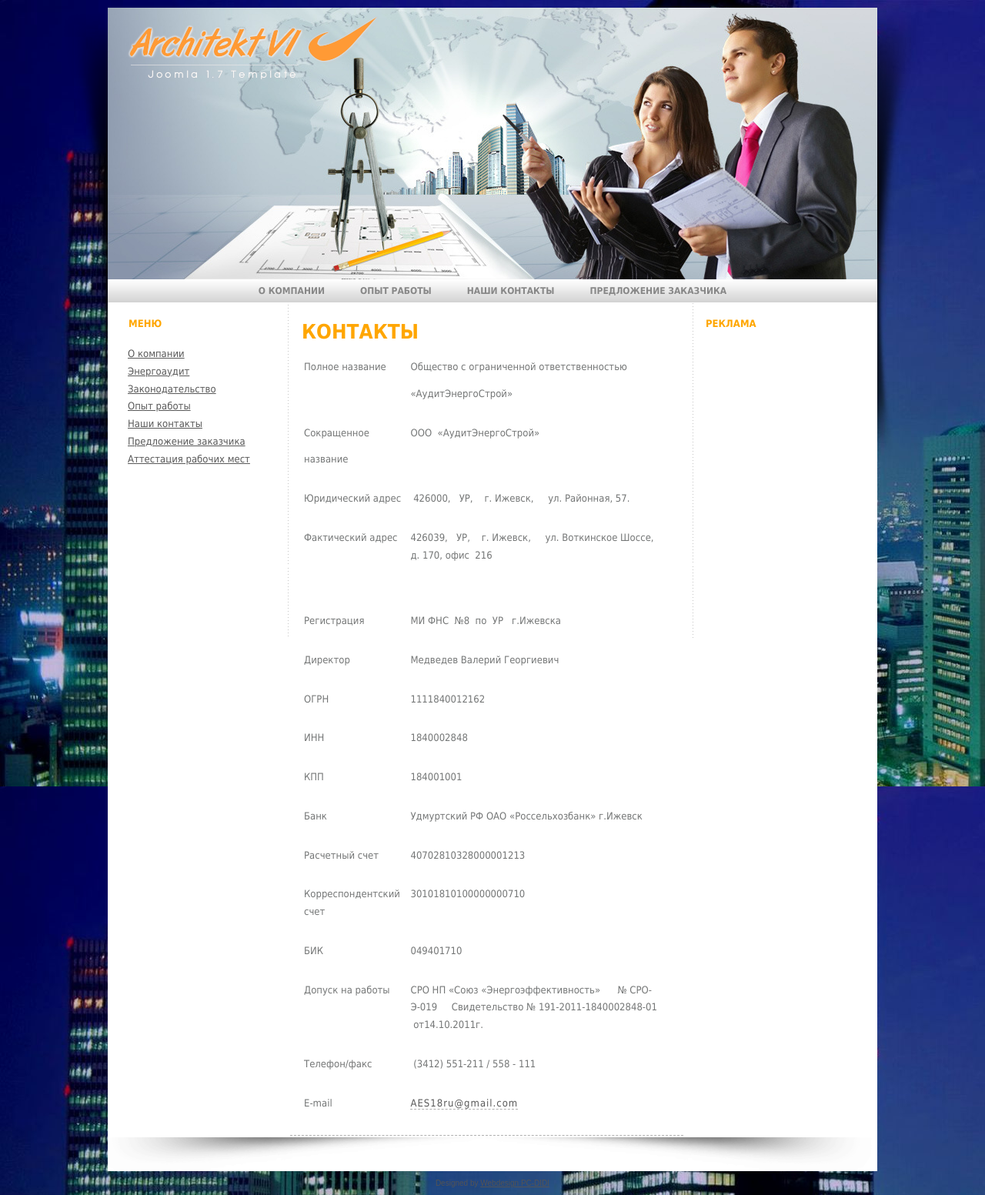
After one commit to pivolan/gae_base_django_gdata_cmf, a Django app: template template/main/contacts.html in a window 1280 px wide. The commit adds this page. Shown: the whole page at 77% size. Run offline with Django 3.2, Linux system fonts and the light colour scheme; the template is opened without the code that fills it, so the values that code supplies are empty; parts of the project's set-up code (start-up, migrations or seed data) failed here and were passed over.

Commit message:
Остальные страницы

```diff
--- a/application/urls.py
+++ b/application/urls.py
@@ -4,6 +4,11 @@ from django.conf import settings
 urlpatterns = patterns("",
 	(r"^$", "application.main.views.index"),
 	(r"^acts$", "application.main.views.acts"),
+	(r"^offer$", "application.main.views.offer"),
+	(r"^contacts$", "application.main.views.contacts"),
+	(r"^certification$", "application.main.views.certification"),
+	(r"^energy$", "application.main.views.energy"),
+	(r"^experience$", "application.main.views.experience"),
 
 #	(r"^admin/", include("application.admin.urls")),
 )
--- /dev/null
+++ b/template/main/contacts.html
@@ -0,0 +1,118 @@
+{% extends 'layouts/archi.html' %}
+{% block title %}
+
+{% endblock title %}
+{% block body_title_with_url %}
+	<h2 class="art-postheader">
+		Контакты
+	</h2>
+{% endblock body_title_with_url %}
+{% block body_text %}
+	<table cellpadding="0" cellspacing="0" class="c7">
+		<tbody>
+		<tr class="c5">
+			<td class="c8"><p class="c3"><span class="c4">Полное название</span></p></td>
+			<td class="c0"><p class="c3 c6"><span class="c9 c4">Общество с ограниченной ответственностью</span></p>
+
+				<p class="c3 c6"><span class="c9 c4">«АудитЭнергоСтрой»</span></p>
+
+				<p class="c2 c6"><span class="c4 c9"></span></p></td>
+		</tr>
+		<tr class="c5">
+			<td class="c8"><p class="c3"><span class="c4">Сокращенное </span></p>
+
+				<p class="c3"><span class="c4">название</span></p></td>
+			<td class="c0"><p class="c3 c6"><span class="c9 c4">ООО &nbsp;«АудитЭнергоСтрой»</span></p>
+
+				<p class="c2"><span class="c9 c4"></span></p></td>
+		</tr>
+		<tr class="c5">
+			<td class="c8"><p class="c3"><span class="c4">Юридический адрес</span></p></td>
+			<td class="c0"><p class="c3"><span class="c4">&nbsp;426000, &nbsp; УР, &nbsp; &nbsp;г. Ижевск, &nbsp; &nbsp; ул. Районная, 57.</span>
+			</p>
+
+				<p class="c2"><span class="c4"></span></p></td>
+		</tr>
+		<tr class="c5">
+			<td class="c8"><p class="c3"><span class="c4">Фактический адрес</span></p></td>
+			<td class="c0"><p class="c3"><span class="c4">426039, &nbsp; УР, &nbsp; &nbsp;г. Ижевск, &nbsp; &nbsp; ул. Воткинское Шоссе, &nbsp; д. 170, офис &nbsp;216</span>
+			</p>
+
+				<p class="c3"><span class="c4">&nbsp;</span></p></td>
+		</tr>
+		<tr class="c5">
+			<td class="c8"><p class="c3"><span class="c4">Регистрация </span></p></td>
+			<td class="c0"><p class="c3"><span class="c4">МИ ФНС &nbsp;№8 &nbsp;по &nbsp;УР &nbsp; г.Ижевска</span></p>
+
+				<p class="c2"><span class="c4"></span></p></td>
+		</tr>
+		<tr class="c5">
+			<td class="c8"><p class="c3"><span class="c4">Директор</span></p>
+
+				<p class="c2"><span class="c4"></span></p></td>
+			<td class="c0"><p class="c3"><span class="c4">Медведев Валерий Георгиевич</span></p></td>
+		</tr>
+		<tr class="c5">
+			<td class="c8"><p class="c3"><span class="c4">ОГРН</span></p></td>
+			<td class="c0"><p class="c3"><span class="c4">1111840012162</span></p>
+
+				<p class="c2"><span class="c4"></span></p></td>
+		</tr>
+		<tr class="c5">
+			<td class="c8"><p class="c3"><span class="c4">ИНН</span></p></td>
+			<td class="c0"><p class="c3"><span class="c4">1840002848</span></p>
+
+				<p class="c2"><span class="c4"></span></p></td>
+		</tr>
+		<tr class="c5">
+			<td class="c8"><p class="c3"><span class="c4">КПП</span></p></td>
+			<td class="c0"><p class="c3"><span class="c4">184001001</span></p>
+
+				<p class="c2"><span class="c4"></span></p></td>
+		</tr>
+		<tr class="c5">
+			<td class="c8"><p class="c3"><span class="c4">Банк</span></p></td>
+			<td class="c0"><p class="c3"><span class="c4">Удмуртский РФ ОАО «Россельхозбанк» г.Ижевск</span></p></td>
+		</tr>
+		<tr class="c5">
+			<td class="c8"><p class="c3"><span class="c4">Расчетный счет</span></p></td>
+			<td class="c0"><p class="c3"><span class="c4">40702810328000001213</span></p>
+
+				<p class="c2"><span class="c4"></span></p></td>
+		</tr>
+		<tr class="c5">
+			<td class="c8"><p class="c3"><span class="c4">Корреспондентский счет</span></p></td>
+			<td class="c0"><p class="c3"><span class="c4">30101810100000000710</span></p>
+
+				<p class="c2"><span class="c4"></span></p></td>
+		</tr>
+		<tr class="c5">
+			<td class="c8"><p class="c3"><span class="c4">БИК</span></p>
+
+				<p class="c2"><span class="c4"></span></p></td>
+			<td class="c0"><p class="c3"><span class="c4">049401710</span></p></td>
+		</tr>
+		<tr class="c5">
+			<td class="c8"><p class="c3"><span class="c4">Допуск на работы</span></p></td>
+			<td class="c0"><p class="c3"><span class="c4">СРО НП </span><span class="c9 c4">«Союз «Энергоэффективность» &nbsp; &nbsp; &nbsp;</span><span
+					class="c4">№ СРО-Э-019 &nbsp; &nbsp; Свидетельство № 191-2011-1840002848-01 &nbsp; &nbsp;от14.10.2011г.</span>
+			</p></td>
+		</tr>
+		<tr class="c5">
+			<td class="c8"><p class="c3"><span class="c4">Телефон/факс</span></p>
+
+				<p class="c2"><span class="c4"></span></p></td>
+			<td class="c0"><p class="c3"><span class="c4">&nbsp;(3412) 551-211 / 558 - 111</span></p></td>
+		</tr>
+		<tr class="c5">
+			<td class="c8"><p class="c3"><span class="c4">E-mail</span></p>
+
+				<p class="c2"><span class="c4"></span></p></td>
+			<td class="c0"><p class="c3"><span class="c4 c11"><a class="c1" href="mailto:AES18ru@gmail.com">AES18ru@gmail.com</a></span>
+			</p>
+
+				<p class="c2"><span class="c11 c4"><a class="c1" href="mailto:AES18ru@gmail.com"></a></span></p></td>
+		</tr>
+		</tbody>
+	</table>
+{% endblock body_text %}
```
Also changed, not shown: application/main/views.py (+18 -0 lines), template/main/certification.html (added, +29 -0 lines), template/main/energy.html (added, +63 -0 lines), template/main/experience.html (added, +28 -0 lines), template/main/offer.html (+48 -0 lines), template/contacts.html (added).
